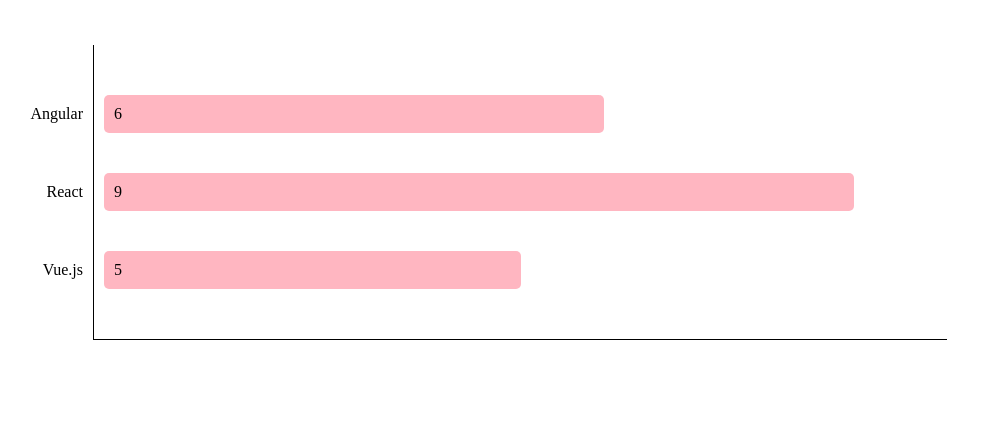
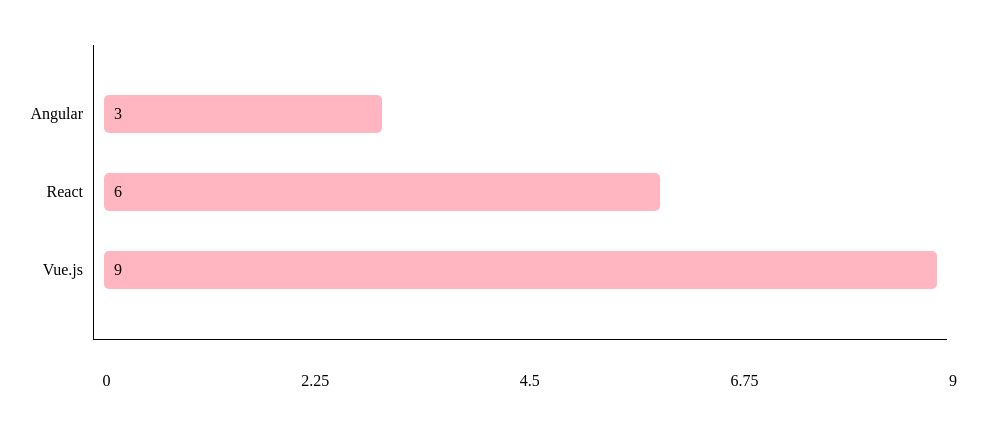
Before and after one commit to baiyjmatheus/chart-lib, a website: page src/index.html in a window 1280 px wide. Shown: the part 72-496 px from the top of the page, without its empty margins (163-1151 px from the left). Drawn offline with nearby package versions, Linux system fonts and the light colour scheme.

Commit message:
add x-axis feature

```diff
--- a/src/css/barchart.css
+++ b/src/css/barchart.css
@@ -46,3 +46,11 @@
   width: 10%;
   text-align: right;
 }
+
+/* xAxis */
+div.x-axis {
+  display: flex;
+  width: 89%;
+  justify-content: space-between;
+  float: right;
+}
--- a/src/js/barchart.js
+++ b/src/js/barchart.js
@@ -1,9 +1,11 @@
+// Function that draws a bar chart for each element in data, style based on a option object and appends to a provided element
 function drawBarChart(data, option, element) {
   var chart = $("<ul class='chart'></ul>");
   var labels = $("<ul class='labels'></ul>");
   var title = $("<h3 class='title'></h3>");
   var chartLabels = $("<div class='chart-labels'></div>");
   var chartContainer = $("<div class='chart-container'></div>");
+  var xAxis = $("<div class='x-axis'></div>");
 
   // Set CSS option for title
   title.css("color", option.fontColour);
@@ -21,13 +23,23 @@
   for (var i = 0; i < data.length; i++) {
     var item = $("<li></li>").text(data[i]);
     var label = $("<li></li>").text(option.labels[i]);
+    // Set item width according to the biggest value of data
+    var barWidth = (data[i] / option.xAxis) * 100 + "%";
     item.css("textAlign", option.textPosition);
     item.css("backgroundColor", option.barColor);
     item.css("marginBottom", option.barSpacing);
-    item.css("width", data[i] * 10 + "%");
+    item.css("width", barWidth);
     chart.append(item);
     labels.append(label);
   }
+
+  // Set an appropriate x-axis values according to the biggest data value
+  var xValue = (option.xAxis / 4).toFixed(2);
+  for (var j = 0; j < 5; j++) {
+    var xValueElem = $("<p></p>").text(xValue * j);
+    xAxis.append(xValueElem);
+  }
+
   // Add chart and labels ul to its respect div
   chartContainer.append(chart);
   chartLabels.append(labels);
@@ -35,13 +47,16 @@
   // Add div to element
   element.append(chartLabels);
   element.append(chartContainer);
+  element.append(xAxis);
 }
 
 
+// ==============================
 // Test Code
+// ==============================
 var element = $("div.container");
 
-var data = [6, 9, 5];
+var data = [3, 6, 9];
 
 var option = {
   title: "Favourite Programming Language",
@@ -51,7 +66,9 @@
   textPosition: "left",
   barColor: "lightpink",
   barSpacing: "40px",
-  barChartAxes: "",
+  xAxis: data.reduce(function(a, b) {
+    return Math.max(a, b);
+  }),
   fontSize: "32px",
   fontColour: "red"
 };
```
